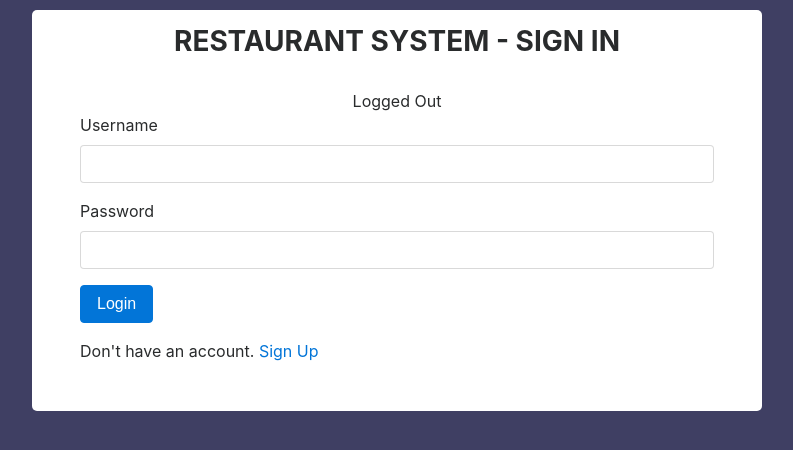
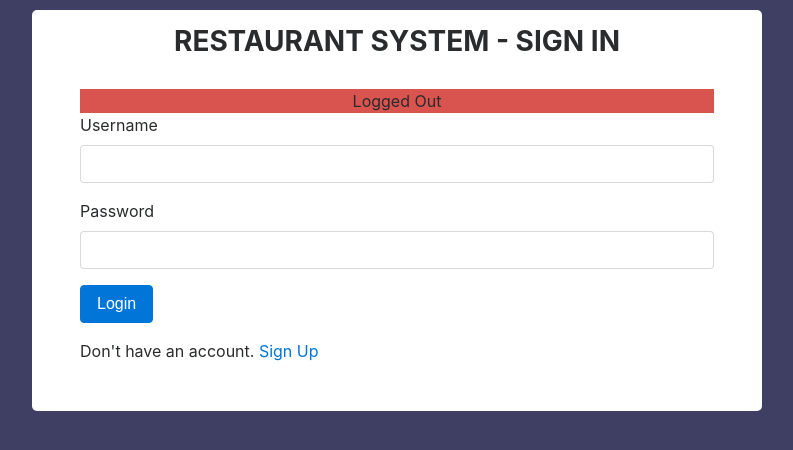
Before and after one commit to shumbaashley/Restaurant-System, a Django app: page /logout in a window 1280 px wide. Shown: the top 450 px of the page, without its empty margins (243-1036 px from the left). Run offline with Django 3.2, Linux system fonts and the light colour scheme; some libraries are stand-ins or nearby versions.

Commit message:
edited login

```diff
--- a/restaurants/templates/restaurant/login.html
+++ b/restaurants/templates/restaurant/login.html
@@ -8,7 +8,7 @@
 
 {% block content %}
     {% if message %}
-        <div class="text-center">
+        <div class="text-center bg-danger">
         {{ message }}
         </div>
     {% endif %}
```
